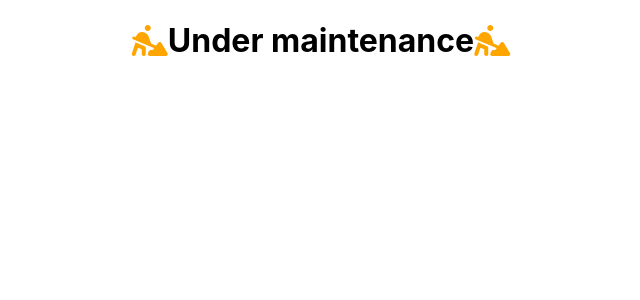
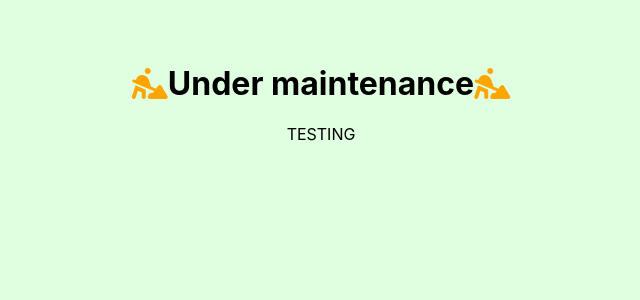
Before and after one commit to ArminasStrolys/react-application-assignment-1, a React (Create React App) app: page / in a window 1280 px wide. Shown: the top 300 px of the page, without its empty margins (319-959 px from the left). Built offline with nearby package versions, Linux system fonts and the light colour scheme.

Commit message:
Progress

```diff
--- a/package.json
+++ b/package.json
@@ -9,6 +9,7 @@
     "react": "^18.1.0",
     "react-dom": "^18.1.0",
     "react-scripts": "5.0.1",
+    "sass": "^1.51.0",
     "web-vitals": "^2.1.4"
   },
   "scripts": {
--- a/src/index.js
+++ b/src/index.js
@@ -2,6 +2,7 @@ import React from 'react';
 import ReactDOM from 'react-dom/client';
 import './index.css';
 import App from './modules/app/App';
+import "./scss/style.scss"
 
 const root = ReactDOM.createRoot(document.getElementById('root'));
 root.render(
--- a/src/modules/app/App.js
+++ b/src/modules/app/App.js
@@ -1,13 +1,15 @@
+import Navi from "../navi/Navi"
 import "./App.css";
 
 function App() {
   return (
     <div className="App">
       <h1>
-        <i style={{"color":'orange'}} class="fa-solid fa-person-digging"></i>
+        <i style={{"color":'orange'}} className="fa-solid fa-person-digging"></i>
         Under maintenance
-        <i style={{"color":'orange'}} class="fa-solid fa-person-digging"></i>
+        <i style={{"color":'orange'}} className="fa-solid fa-person-digging"></i>
       </h1>
+      <Navi />
     </div>
   );
 }
--- /dev/null
+++ b/src/modules/navi/Navi.jsx
@@ -0,0 +1,11 @@
+import React from 'react';
+
+const Navi = () => {
+    return (
+        <div>
+            TESTING
+        </div>
+    );
+}
+
+export default Navi;
--- /dev/null
+++ b/src/scss/_body.scss
@@ -0,0 +1,6 @@
+@import "./_var.scss";
+
+body{
+    margin: 5%;
+    background-color: $mainPrimaryColor;
+}
--- /dev/null
+++ b/src/scss/_navi.scss
@@ -0,0 +1 @@
+@import "./_var.scss"
--- /dev/null
+++ b/src/scss/_var.scss
@@ -0,0 +1,4 @@
+$mainPrimaryColor: rgb(224, 255, 224);
+$mainSecondaryColor: rgb(0, 122, 0);
+$buttonColor: rgb(0, 80, 0);
+$textColor: gray;
--- /dev/null
+++ b/src/scss/style.css
@@ -0,0 +1,5 @@
+body {
+  margin: 5%;
+  background-color: #e0ffe0;
+}
+/*# sourceMappingURL=style.css.map */
--- /dev/null
+++ b/src/scss/style.scss
@@ -0,0 +1,2 @@
+@import "./_body.scss";
+@import "./_navi.scss";
```
Also changed, not shown: 2 other files (tests, documents, lock files or other folders).
